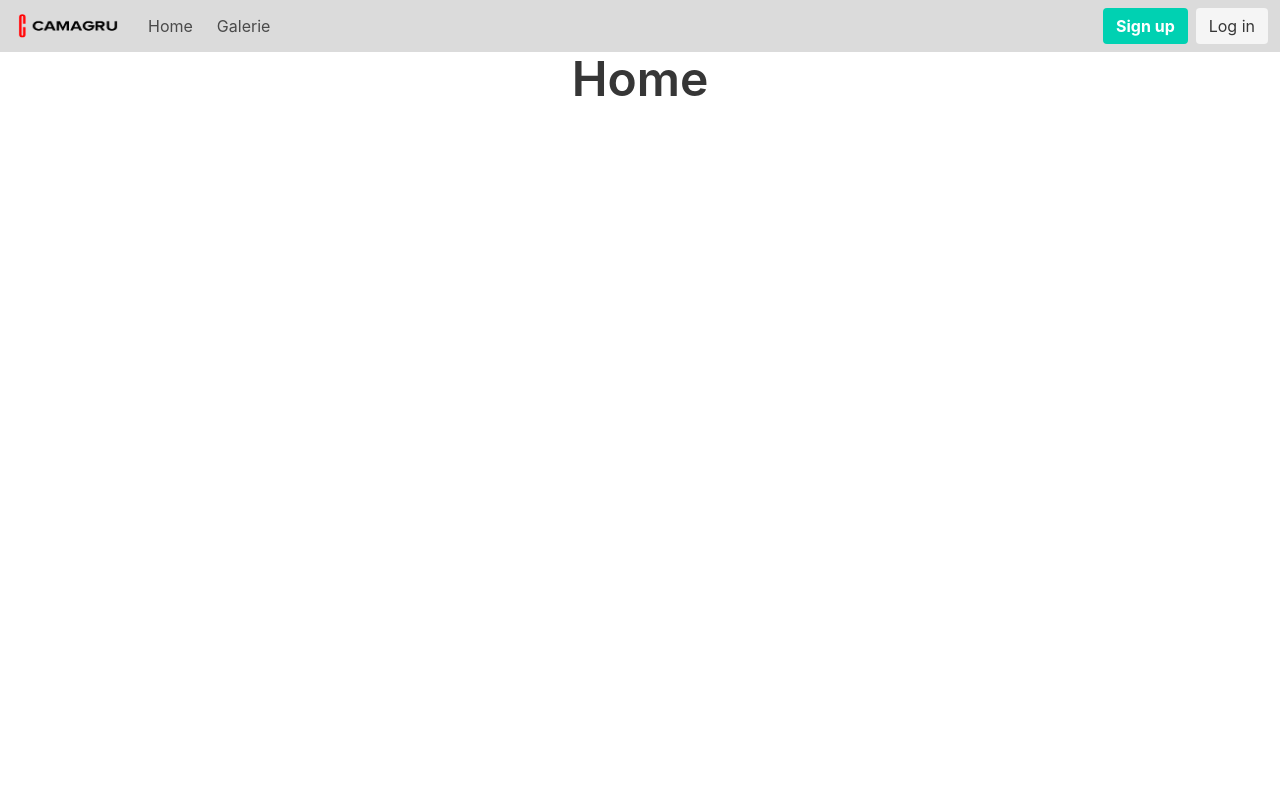
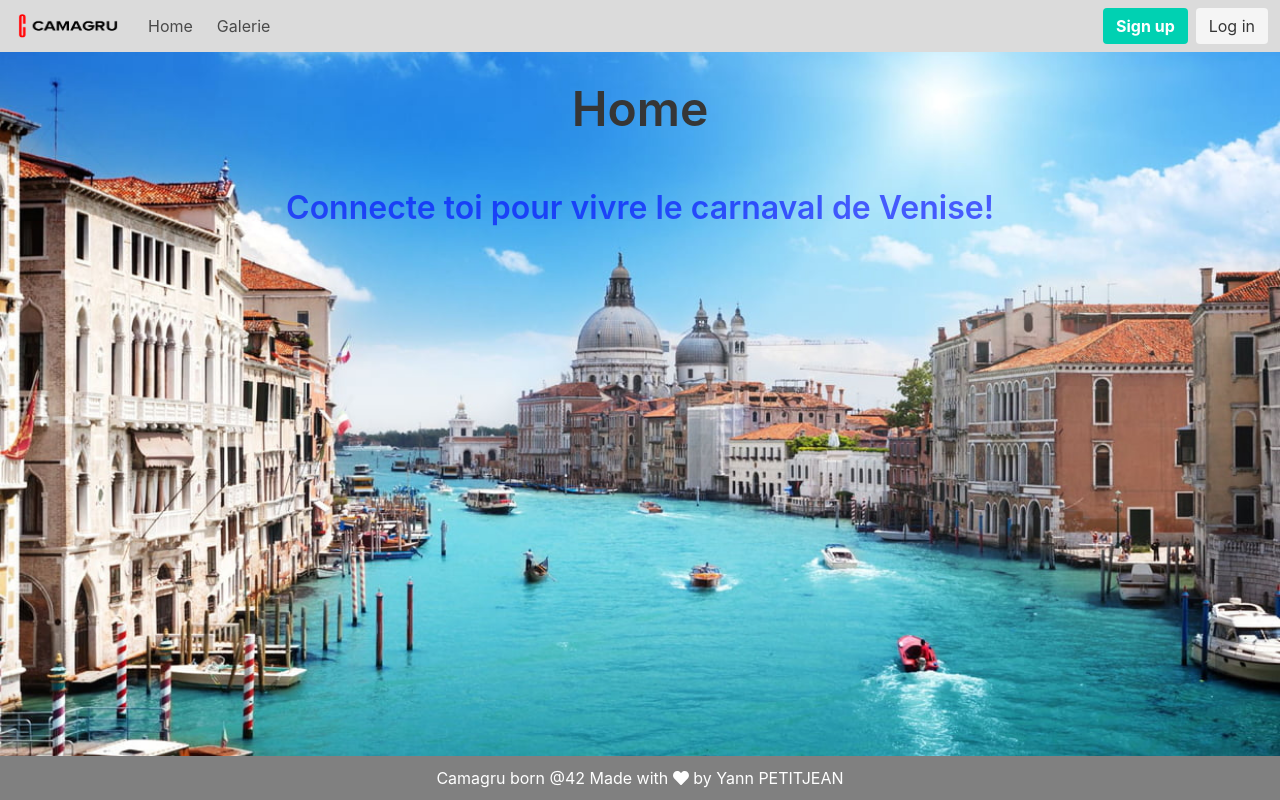
Before and after one commit to yann120/camagru, a PHP site: the page made by index.php in a window 1280 px wide. Run offline with PHP 8.4, Linux system fonts and the light colour scheme; the visitor is signed in with stand-in values (Sample User, id 1); data comes from the database, SQL or seed files in the repository; data that the repository does not hold is empty; some libraries are stand-ins or nearby versions.

Commit message:
front looks better

```diff
--- a/index.php
+++ b/index.php
@@ -24,16 +24,25 @@
         <script defer src="https://use.fontawesome.com/releases/v5.0.7/js/all.js"></script>
         <link rel="stylesheet" type="text/css" href="main.css">
     </head>
-    <body>
+    <body id="bg">
+        <div id="homepagetext">
             <h1 class="title is-1 has-text-centered">Home</h1>
             <?php
                 if ($userdata)
                 {
                     $userdata[username] = strip_tags($userdata[username]);
-                echo "<h3 class='title is-3 has-text-centered'>Bonjour $userdata[username]</h3>";
+                    echo "<h3 class='title is-3 has-text-centered homepagetext'>Bonjour $userdata[username]</h3><h3 class='homepagetext title is-3 has-text-centered'>Camagru va te faire vivre le carnaval de Venise comme si tu y étais!</h3>";
+                }
+                else
+                {
+                    echo "<h3 class='homepagetext title is-3 has-text-centered'>Connecte toi pour vivre le carnaval de Venise!</h3>";
                 }
                 if ($message)
-                echo "<h3 class='title is-3 has-text-centered'>$message</h3>";
+                    echo "<h3 class='title is-3 has-text-centered homepagetext'>$message</h3>";
             ?>
+        </div>
     </body>
+    <footer id="footer">
+            <p>Camagru born @42 Made with <span class="fas fa-heart"></span> by Yann PETITJEAN</p>
+    </footer>
 </html>
--- a/main.css
+++ b/main.css
@@ -21,3 +21,37 @@
 #ModalBody {
 	padding: 0;
 }
+
+h1 {
+	padding: 30px;
+}
+
+#footer {
+	background-color: gray;
+	position: fixed;
+	left: 0;
+	bottom: 0;
+	width: 100%;
+	color: white;
+	text-align: center;
+	padding: 10px;
+	z-index: 1000;
+}
+#bg {
+    background-image: url("img/venise.jpg");
+    height: 100%;
+    background-position: center;
+    background-repeat: no-repeat;
+    background-size: cover;
+}
+
+.homepagetext {
+	opacity: 0.6;
+	color: blue;
+
+}
+
+.pagination-button {
+	opacity: 0.9;
+	background-color: gray;
+}
--- a/montage/Images.class.php
+++ b/montage/Images.class.php
@@ -84,7 +84,6 @@
             $file = $folderPath.$filename.".jpg";
             if (imagejpeg($picture, $file))
             {
-                echo "Transfert réussi";
                 $this->storeImageToDB($file, $user_id);
             }
             else
--- a/montage/index.php
+++ b/montage/index.php
@@ -24,7 +24,7 @@ if (!$userdata)
         <link rel="stylesheet" href="montage.css">
         <script defer src="https://use.fontawesome.com/releases/v5.0.7/js/all.js"></script>
     </head>
-    <body>
+    <body class="bg">
     <div class="container is-fluid">
         <?php
         if ($_GET[message] === "deleted")
@@ -85,6 +85,7 @@ if (!$userdata)
                     <button type="submit" id="postButton" hidden name="Post" value="Post_Picture">Post</button>
 				</div>
                 </form>
+                <br><br>
             </div>
             <div class="column has-background-link is-offset-1" id="side-bar">
                 <?php
@@ -101,5 +102,8 @@ if (!$userdata)
     </div>
 
     </body>
+    <footer id="footer">
+            <p>Camagru born @42 Made with <span class="fas fa-heart"></span> by Yann PETITJEAN</p>
+    </footer>
         <script src="montage.js"></script>
 </html>
```
Also changed, not shown: galerie.php (+7 -3 lines), montage/montage.css (+23 -5 lines), img/venise.jpg (added). Lines whose indentation alone changed are shown as unchanged.
